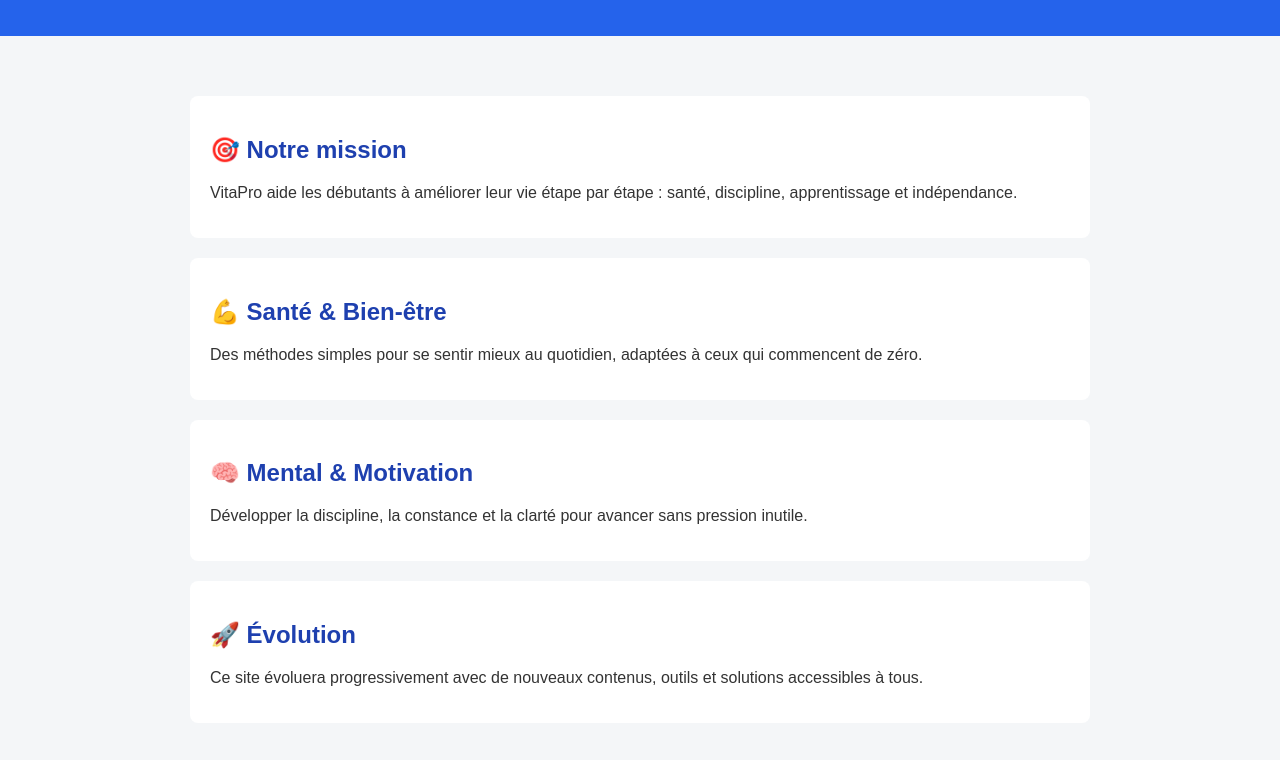
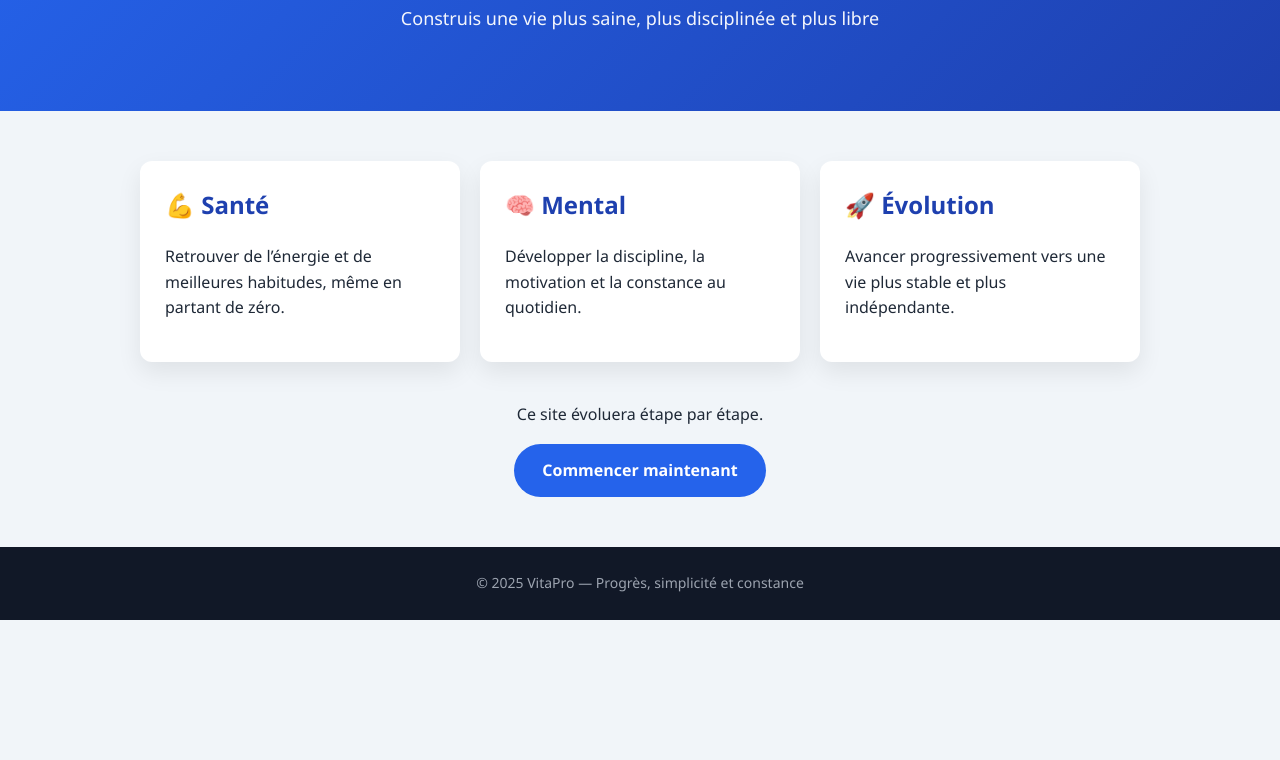
Before and after one commit to oliverson11/vitapro-site, a plain HTML site: page index.html in a window 1280 px wide. Shown: the part 138-898 px from the top of the page. After the commit the page ends 800 px from the top, so only its background shows below. Drawn offline with Linux system fonts and the light colour scheme.

Commit message:
Update index.html

```diff
--- a/index.html
+++ b/index.html
@@ -7,35 +7,64 @@
   <style>
     body {
       margin: 0;
-      font-family: Arial, sans-serif;
-      background: #f4f6f8;
-      color: #333;
+      font-family: "Segoe UI", Arial, sans-serif;
+      background: #f1f5f9;
+      color: #1f2937;
+      line-height: 1.6;
     }
     header {
+      background: linear-gradient(135deg, #2563eb, #1e40af);
+      color: white;
+      padding: 60px 20px;
+      text-align: center;
+    }
+    header h1 {
+      margin: 0;
+      font-size: 42px;
+    }
+    header p {
+      font-size: 18px;
+      margin-top: 15px;
+      opacity: 0.95;
+    }
+    section {
+      max-width: 1000px;
+      margin: auto;
+      padding: 50px 20px;
+    }
+    .cards {
+      display: grid;
+      grid-template-columns: repeat(auto-fit, minmax(250px, 1fr));
+      gap: 20px;
+    }
+    .card {
+      background: white;
+      padding: 25px;
+      border-radius: 12px;
+      box-shadow: 0 10px 25px rgba(0,0,0,0.08);
+    }
+    .card h2 {
+      margin-top: 0;
+      color: #1e40af;
+    }
+    .cta {
+      text-align: center;
+      margin-top: 40px;
+    }
+    .cta a {
+      display: inline-block;
       background: #2563eb;
       color: white;
-      padding: 30px 20px;
-      text-align: center;
-    }
-    section {
-      max-width: 900px;
-      margin: auto;
-      padding: 40px 20px;
-    }
-    h1, h2 {
-      color: #1e40af;
-    }
-    .box {
-      background: white;
-      padding: 20px;
-      margin-top: 20px;
-      border-radius: 8px;
+      padding: 14px 28px;
+      border-radius: 30px;
+      text-decoration: none;
+      font-weight: bold;
     }
     footer {
       background: #111827;
-      color: #ccc;
+      color: #9ca3af;
       text-align: center;
-      padding: 20px;
+      padding: 25px;
       font-size: 14px;
     }
   </style>
@@ -44,45 +73,44 @@
 
 <header>
   <h1>VitaPro</h1>
-  <p>Améliore ta santé, ton mental et ton avenir</p>
+  <p>Construis une vie plus saine, plus disciplinée et plus libre</p>
 </header>
 
 <section>
-  <div class="box">
-    <h2>🎯 Notre mission</h2>
+  <div class="cards">
+    <div class="card">
+      <h2>💪 Santé</h2>
       <p>
-      VitaPro aide les débutants à améliorer leur vie étape par étape :
-      santé, discipline, apprentissage et indépendance.
+        Retrouver de l’énergie et de meilleures habitudes,
+        même en partant de zéro.
       </p>
     </div>
 
-  <div class="box">
-    <h2>💪 Santé & Bien-être</h2>
+    <div class="card">
+      <h2>🧠 Mental</h2>
       <p>
-      Des méthodes simples pour se sentir mieux au quotidien,
-      adaptées à ceux qui commencent de zéro.
+        Développer la discipline, la motivation
+        et la constance au quotidien.
       </p>
     </div>
 
-  <div class="box">
-    <h2>🧠 Mental & Motivation</h2>
+    <div class="card">
+      <h2>🚀 Évolution</h2>
       <p>
-      Développer la discipline, la constance et la clarté
-      pour avancer sans pression inutile.
+        Avancer progressivement vers une vie plus stable
+        et plus indépendante.
       </p>
     </div>
+  </div>
 
-  <div class="box">
-    <h2>🚀 Évolution</h2>
-    <p>
-      Ce site évoluera progressivement avec de nouveaux contenus,
-      outils et solutions accessibles à tous.
-    </p>
+  <div class="cta">
+    <p>Ce site évoluera étape par étape.</p>
+    <a href="#">Commencer maintenant</a>
   </div>
 </section>
 
 <footer>
-  <p>© 2025 VitaPro – Tous droits réservés</p>
+  © 2025 VitaPro — Progrès, simplicité et constance
 </footer>
 
 </body>
```
Lines whose indentation alone changed are shown as unchanged.
